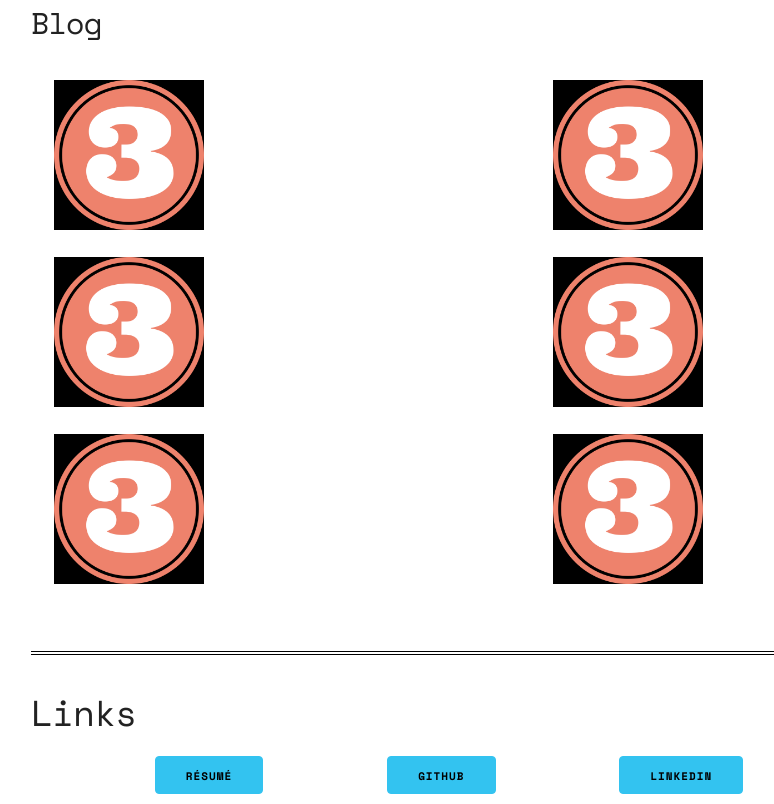
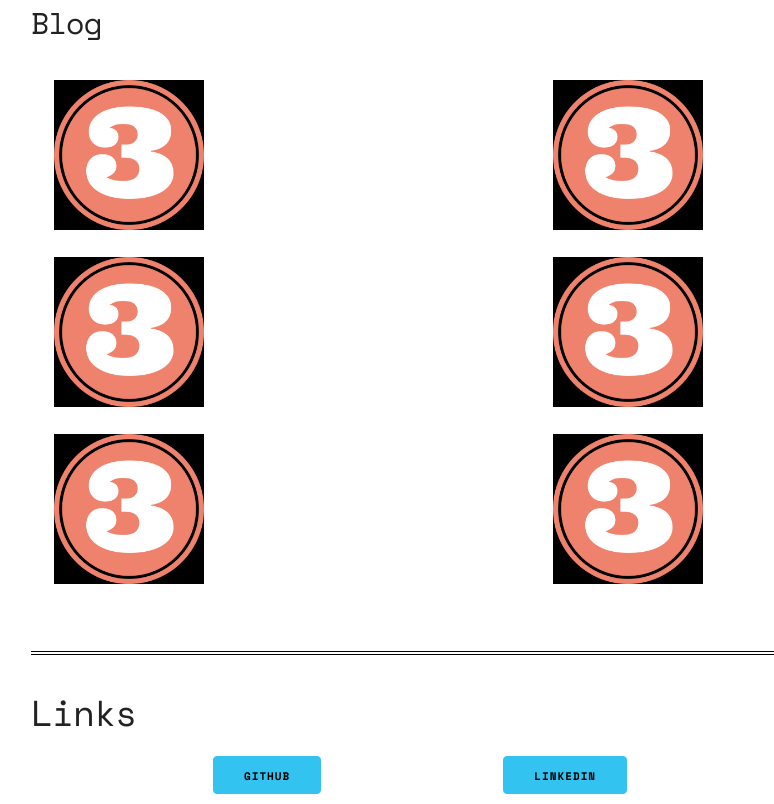
Before and after one commit to KabirCampwala/KabirCampwala.github.io, a website: page portfolio/index.html in a window 1280 px wide. Shown: the part 1236-2040 px from the top of the page, without its empty margins (129-903 px from the left). Drawn offline with nearby package versions, Linux system fonts and the light colour scheme.

Commit message:
Changed resume button
Removed resuume button from links section and changed spelling from nav bar button

```diff
--- a/portfolio/index.html
+++ b/portfolio/index.html
@@ -34,7 +34,7 @@
 
           <div class="nav-menu">
             <button class="nav-item">Blog</button>
-            <button class="button nav-item"><a href = "PDF-Viewer/index.html" target="_blank">Résumé</a></button>
+            <button class="button nav-item"><a href = "PDF-Viewer/index.html" target="_blank">Resume</a></button>
             <button class="nav-item"><a href = "aboutMe.html" target="_blank">About Me</a></button>
           </div>
         </nav>
@@ -111,7 +111,7 @@
   <div class="container">
     <h3>Links</h3>
     <div class="row links">
-        <button class="button-primary"><a href="https://drive.google.com/file/d/13tbxP7GfWhEKlrq_tVeeZM1DYgfXV0Tf/view?usp=sharing" target="_blank">Résumé</a></button>
+      <!--  <button class="button-primary"><a href="https://drive.google.com/file/d/13tbxP7GfWhEKlrq_tVeeZM1DYgfXV0Tf/view?usp=sharing" target="_blank">Résumé</a></button> -->
         <button class="button-primary"><a href="https://github.com/KabirCampwala" target="_blank">Github</a></button>
         <button class="button-primary"><a href="https://www.linkedin.com/in/kabircampwala/" target="_blank">LinkedIn</a></button>
     </div>
```
